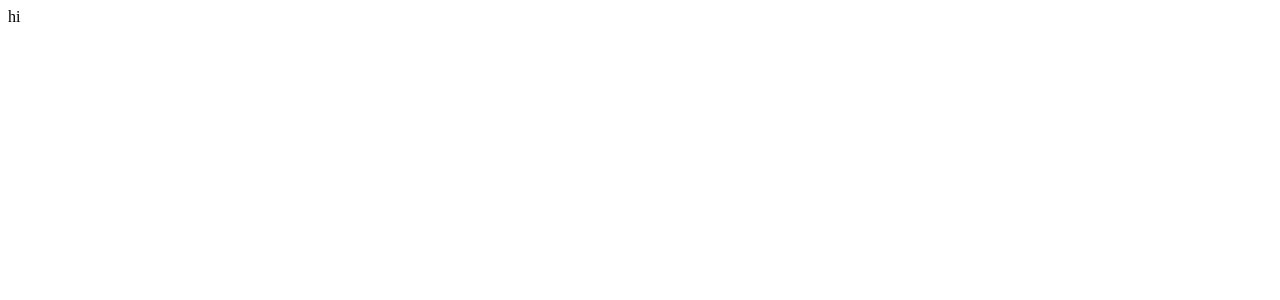
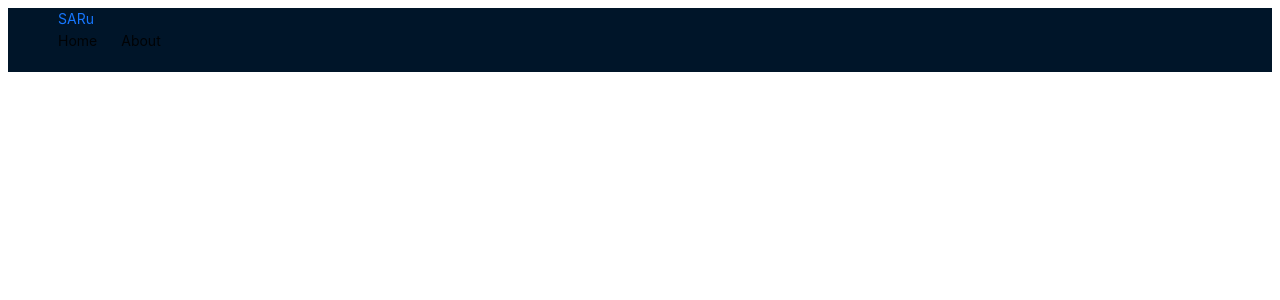
Before and after one commit to Sapnaasubedi/Saruportfolio, a React (Create React App) app in the folder my-portfolio/: page / in a window 1280 px wide. Shown: the top 300 px of the page. Built offline with nearby package versions, Linux system fonts and the light colour scheme.

Commit message:
feat: update navbar

```diff
--- a/my-portfolio/src/App.tsx
+++ b/my-portfolio/src/App.tsx
@@ -1,9 +1,33 @@
+import { Header } from "antd/es/layout/layout";
+import { Flex,Avatar,Typography  } from "antd";
 
+const { Text, Link } = Typography;
 function App() {
   return (
-    <div className="App">
-     hi
-    </div>
+    <Header >
+    <Flex align="center" gap="middle">
+      <Link href="/">
+        SARu
+      </Link>
+
+
+    </Flex>
+
+    <Flex gap="large">
+      <Flex align="center" gap="small">
+        <Text>Home </Text>
+
+
+      </Flex>
+
+      <Flex align="center" gap="middle">
+
+        <Text>About</Text>
+
+
+      </Flex>
+    </Flex>
+  </Header>
   );
 }
 
```
